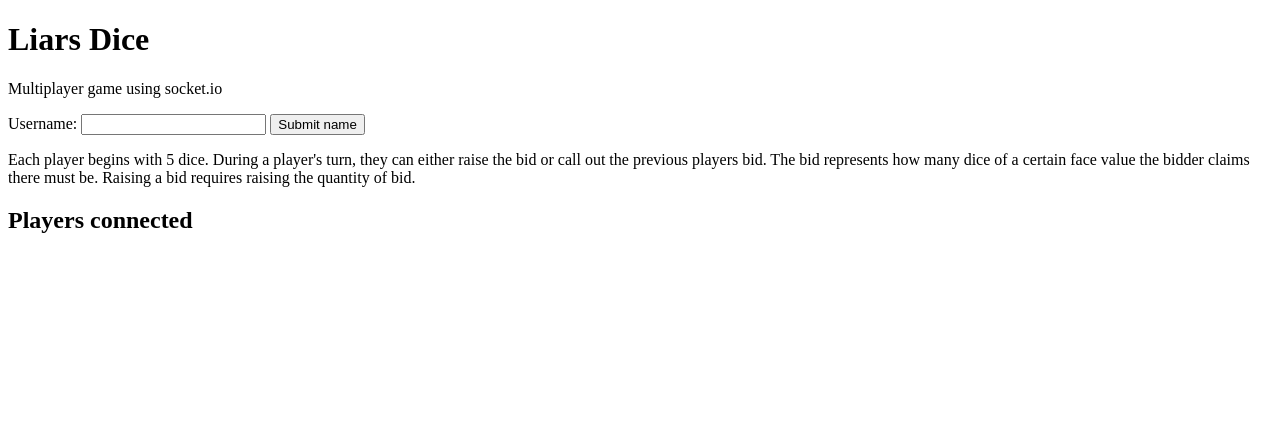
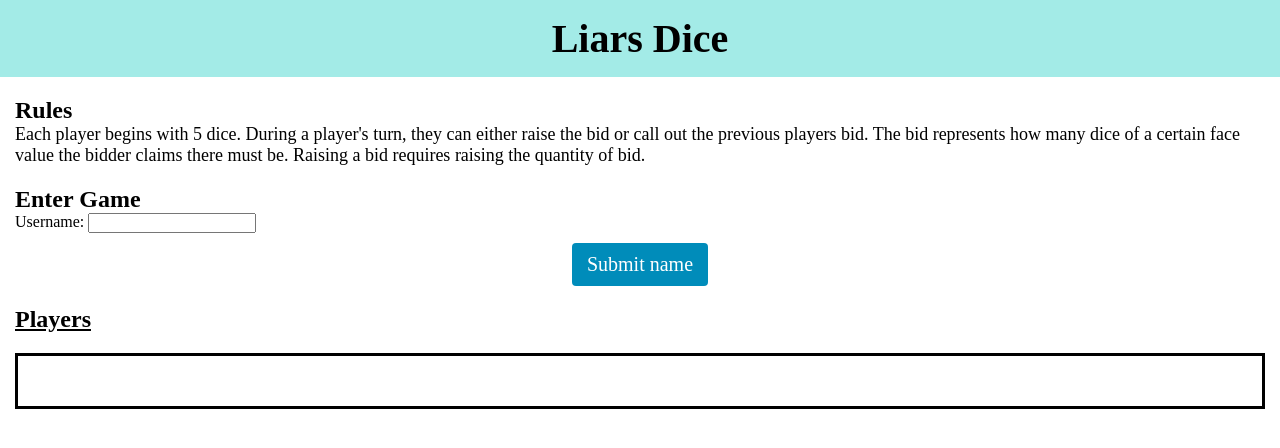
Before and after one commit to IAbouzied/Liars-Dice, a website: page index.html in a window 1280 px wide. Drawn offline with nearby package versions, Linux system fonts and the light colour scheme; no server answers; a web font is replaced by a local one.

Commit message:
Improved UI

```diff
--- a/index.html
+++ b/index.html
@@ -5,27 +5,35 @@
     <meta http-equiv="X-UA-Compatible" content="IE=edge">
     <title>Liars Dice</title>
     <meta name="viewport" content="width=device-width, initial-scale=1">
-    <link rel="stylesheet" type="text/css" media="screen" href="" />
+    <link rel="stylesheet" type="text/css" media="screen" href="static/game.css" />
     <script src="/socket.io/socket.io.js"></script>
 </head>
 <body>
+    <div class="heading">
         <h1>Liars Dice</h1>
-    <p>Multiplayer game using socket.io</p>
-    <div id="username-div">
+    </div>
+    <div class="content">
+        <div class="rules">
+            <h2>Rules</h2>
+            <p>Each player begins with 5 dice. During a player's turn, they can either raise the bid or call out the previous players bid. The bid represents how many dice of a certain face value the bidder claims there must be. Raising a bid requires raising the quantity of bid.</p>
+        </div>
+        <div class="registration" id="username-div">
+            <h2>Enter Game</h2>
             Username:
-        <input type="text" id="username-field">
+            <input type="text" id="username-field"><br>
             <button onclick="connectPlayer()">Submit name</button>
         </div>
-    <p>Each player begins with 5 dice. During a player's turn, they can either raise the bid or call out the previous players bid. The bid represents how many dice of a certain face value the bidder claims there must be. Raising a bid requires raising the quantity of bid.</p>
         <div class="players-connected">
-        <h2>Players connected</h2>
+            <h2>Players</h2>
             <ul id="player-list">
+
             </ul>
             <p id="recent-action"></p>
         </div>
-    <div id="turn-action-div" hidden>
-        Bid Quantity: <input type="number" id="bid-amount"><br>
-        Bid Face:
+        <div class="turn-action" id="turn-action-div" hidden>
+            <h2>Actions:</h2>
+            <p>Bid Quantity: <input type="number" id="bid-amount"></p>
+            <p>Bid Face:
             <select id="bid-face">
                 <option value="1">1</option>
                 <option value="2">2</option>
@@ -34,11 +42,18 @@
                 <option value="5">5</option>
                 <option value="6">6</option>
             </select>
-        <br>
+            </p>
             <button id="raise-button" onclick="raise()" disabled>Raise</button>
             <button id="call-lie-button" onclick="lie()">Call lie</button><br>
             <button id="begin-next-round" onclick="requestNextRound()" hidden>Begin Next Round</button>
         </div>
+        <div class="events">
+            <ul class="event-list" id="event-list">
+
+            </ul>
+        </div>
+    </div>
+
     <script src="/static/client.js"></script>
 </body>
 </html>
--- /dev/null
+++ b/static/game.css
@@ -0,0 +1,75 @@
+@import url('https://fonts.googleapis.com/css?family=Frank+Ruhl+Libre');
+
+* {
+    padding: 0;
+    margin: 0;
+    font-family: 'Frank Ruhl Libre', 'Times New Roman';
+}
+
+.heading {
+    background-color: rgb(163, 235, 231);
+    text-align: center;
+}
+
+.heading h1 {
+    padding: 15px;
+    font-size: 40px;
+}
+
+.content {
+    margin: 20px 0;
+    padding: 0 15px;
+}
+
+.content div {
+    margin: 20px 0;
+}
+
+.content p {
+    font-size: 18px;
+}
+
+.content button {
+    font-size: 20px;
+    padding: 10px 15px;
+    border-style: none;
+    margin: 10px auto;
+    border-radius: 4px;
+    transition: background-color 0.3s;
+    transition: all 0.3s;
+}
+
+.registration button {
+    background-color: #008CBA;
+    color: white;
+    text-align: center;
+    display: block;
+}
+
+.players-connected h2 {
+    text-decoration: underline;
+}
+
+.players-connected ul {
+    list-style: none;
+}
+
+.players-connected .current-turn {
+    font-weight: bold;
+}
+
+.turn-action button:enabled:hover {
+    background-color: grey;
+    color:white;
+}
+
+.events {
+    border-color: black;
+    border-style: solid;
+}
+
+.event-list {
+    height: 50px;
+    overflow: hidden;
+    overflow-y: scroll;
+}
```
Lines whose indentation alone changed are shown as unchanged.
